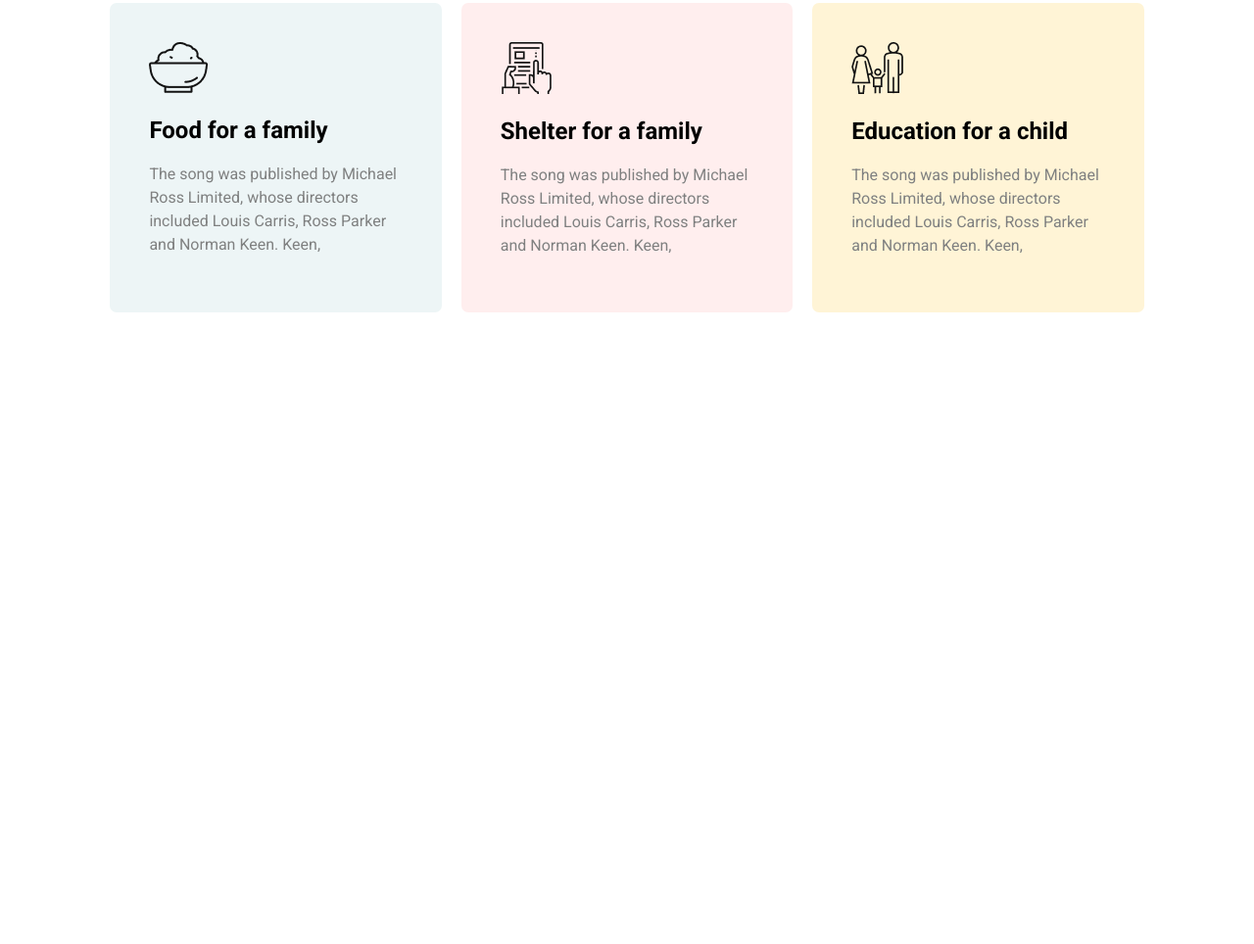
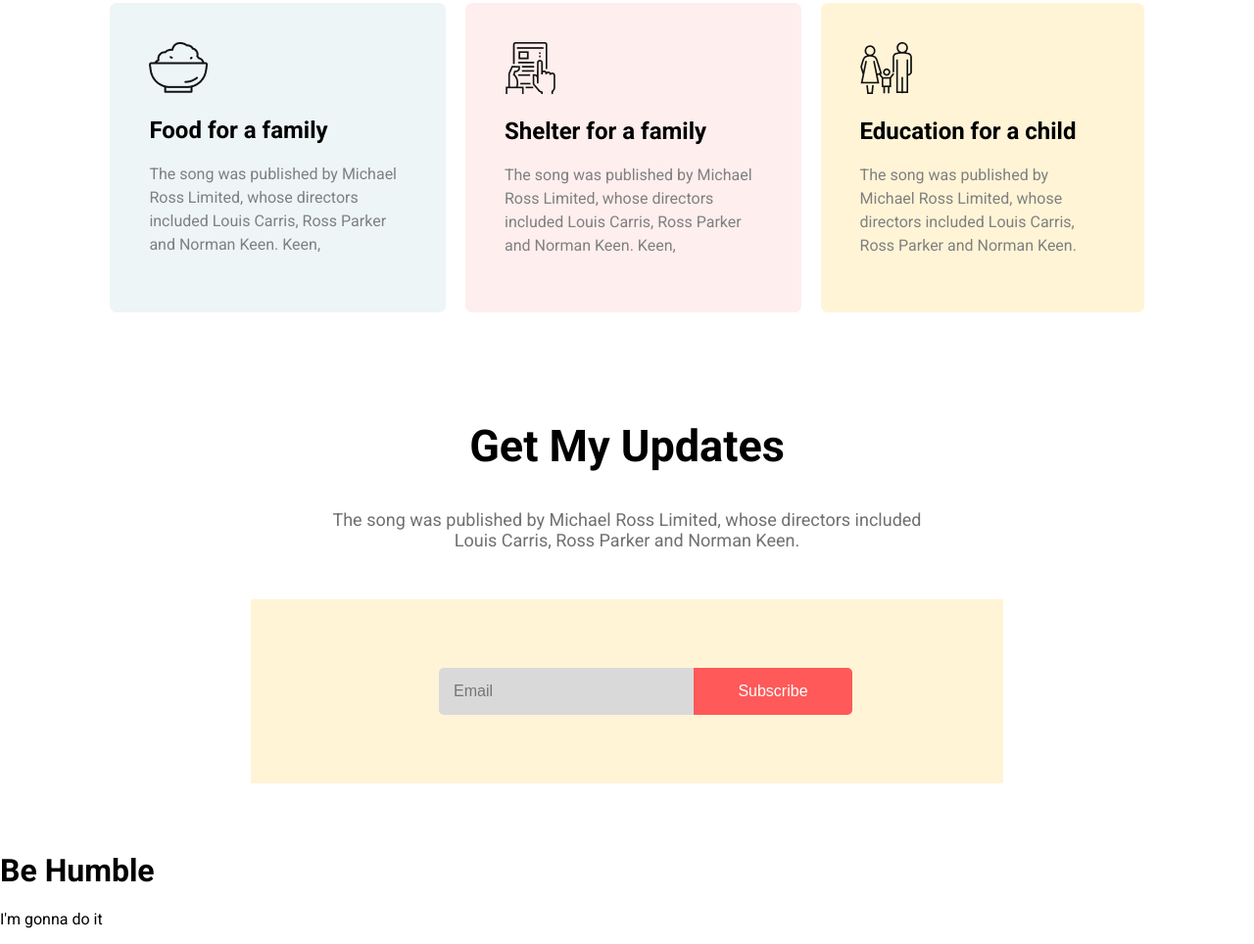
Before and after one commit to mamun102076/donate-today, a plain HTML site: page index.html in a window 1280 px wide. Shown: the part 1434-2398 px from the top of the page at 98% size. Before the commit the page ends 1813 px from the top, so only its background shows below. Drawn offline with Linux system fonts and the light colour scheme.

Commit message:
adde get my update section

```diff
--- a/index.html
+++ b/index.html
@@ -59,10 +59,30 @@
                 <div class="education-area">
                     <img src="icons/shelter.png" alt="">
                     <h2>Education for a child</h2>
-                    <p>The song was published by Michael Ross Limited, whose directors included Louis Carris, Ross Parker and Norman Keen. Keen,</p>
+                    <p>The song was published by Michael Ross Limited, whose directors included Louis Carris, Ross Parker and Norman Keen.</p>
                 </div>
             </div>
         </div>
     </section>
+
+    <section id="get-update-area">
+        <div class="get-update-content">
+            <div class="get-update-top">
+                <h1>Get My Updates</h1>
+                <p>The song was published by Michael Ross Limited, whose directors included <br> Louis Carris, Ross Parker and Norman Keen.</p>
+            </div>
+            <div class="get-update-bottom">
+                <form action="">
+                    <input type="email" placeholder="Email">
+                    <input type="submit" name="" id="" value="Subscribe">
+                </form>
+            </div>
+        </div>
+    </section>
+
+    <footer>
+        <h1>Be Humble</h1>
+        <p>I'm gonna do it</p>
+    </footer>
 </body>
 </html>
--- a/style.css
+++ b/style.css
@@ -136,3 +136,48 @@ body{
 .donate-plan-bottom .education-area{
     background-color: #FFF4D6;
 }
+
+#get-update-area{
+    margin-top: 100px;
+    margin-bottom: 70px;
+}
+#get-update-area .get-update-content{
+    text-align: center;
+}
+#get-update-area .get-update-top h1{
+    font-size: 45px;
+}
+#get-update-area .get-update-top p{
+    font-size: 18px;
+    color: #707070;
+    margin-bottom: 50px;
+}
+.get-update-bottom{
+    background-color: #FFF4D6;
+    padding: 70px 0;
+    margin-left: 20%;
+    margin-right: 20%;
+}
+.get-update-bottom form{
+    display: flex;
+    margin-left: 25%;
+}
+.get-update-bottom input{
+    padding: 15px;
+    background-color: #D9D9D9;
+    border: none;
+    font-size: 16px;
+    font-weight: 500;
+    outline: none;
+}
+.get-update-bottom input[type="email"]{
+    width: 40%;
+    border-radius: 5px 0 0 5px;
+}
+.get-update-bottom input[type="submit"]{
+    padding: 15px 45px;
+    background-color: #FF5959;
+    color: white;
+    cursor: pointer;
+    border-radius: 0 5px 5px 0;
+}
```
